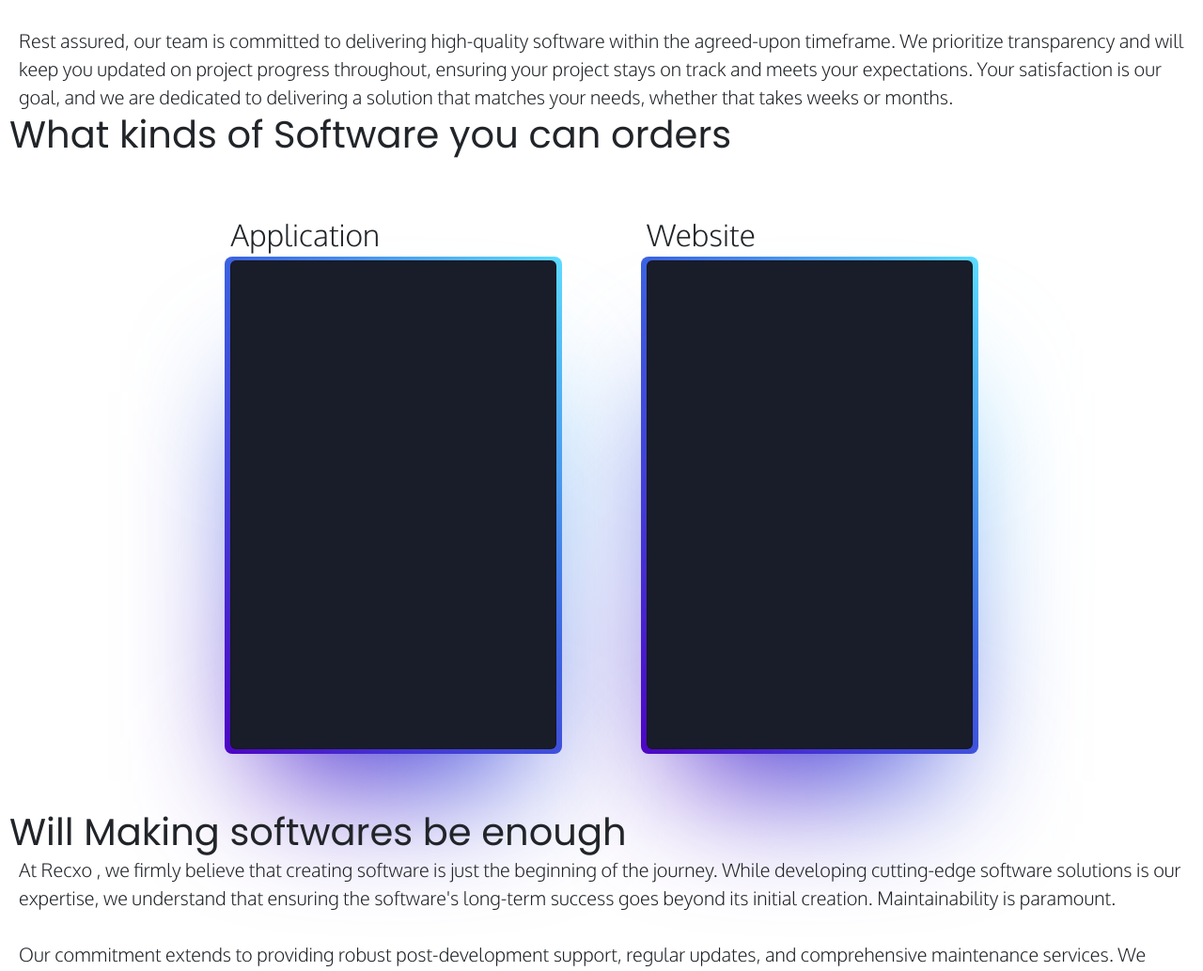
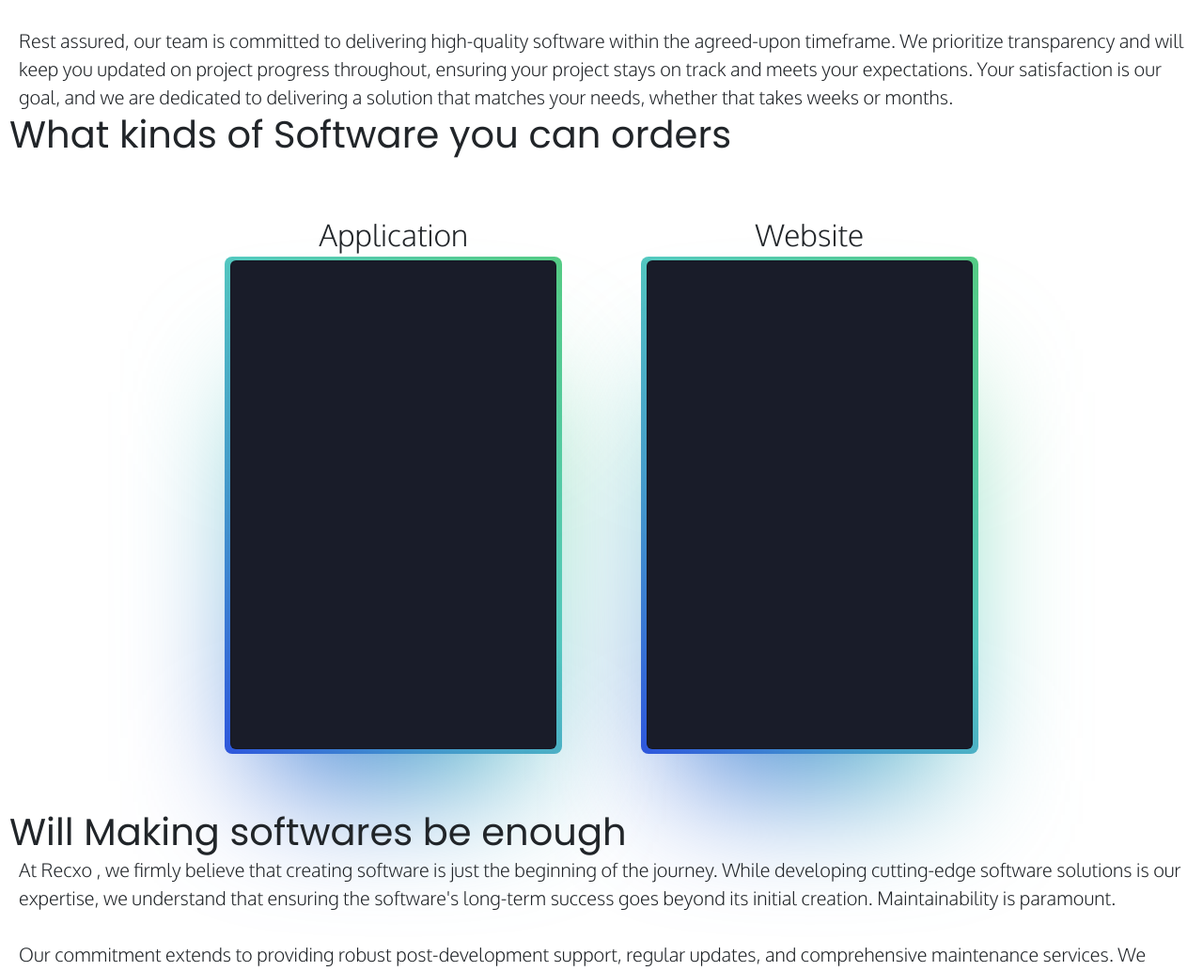
Before and after one commit to rishv1912/recxo-website, a Django app: page /services/ in a window 1280 px wide. Shown: the part 2419-3452 px from the top of the page at 94% size. Run offline with Django 4.2, Linux system fonts and the light colour scheme.

Commit message:
added the magic card in the services page

```diff
--- a/static/style/services.css
+++ b/static/style/services.css
@@ -165,6 +165,11 @@ body {
     margin: 4rem 0;
 }
 
+.softwares-type h2{
+    text-align: center;
+    font-family: var(--font-oxygen);
+}
+
 @property --rotate {
     syntax: "<angle>";
     initial-value: 132deg;
@@ -185,17 +190,20 @@ body {
     border-radius: 6px;
     justify-content: center;
     align-items: center;
-    text-align: center;
+    text-align: left;
     display: flex;
     font-size: 1.5em;
     color: rgb(88 199 250 / 0%);
     cursor: pointer;
-    font-family: cursive;
     /* z-index: 0.5; */
 }
 
+.card li{
+    font-size: 4vh;
+}
+
 .card:hover {
-    color: rgb(88 199 250 / 100%);
+    color: var(--main-color);
     transition: color 1s;
 }
 
@@ -211,13 +219,15 @@ body {
     width: 104%;
     height: 102%;
     border-radius: 8px;
-    background-image: linear-gradient(var(--rotate), #5ddcff, #3c67e3 43%, #4e00c2);
+    /* background-image: linear-gradient(var(--rotate), #5ddcff, #3c67e3 43%, #4e00c2); */
+    background-image: linear-gradient(var(--rotate), #55cb84, #55cbbf 43%, #2c50de);
     position: absolute;
     z-index: -1;
     top: -1%;
     left: -2%;
     animation: spin 2.5s linear infinite;
 }
+ /* #55cb84 #55cbbf #2c50de */
 
 .card::after {
     position: absolute;
@@ -231,26 +241,12 @@ body {
     margin: 0 auto;
     transform: scale(0.8);
     filter: blur(calc(var(--card-height) / 6));
-    background-image: linear-gradient(var(--rotate), #5ddcff, #3c67e3 43%, #4e00c2);
+    /* background-image: linear-gradient(var(--rotate), #5ddcff, #3c67e3 43%, #4e00c2); */
+    background-image: linear-gradient(var(--rotate), #55cb84, #55cbbf 43%, #2c50de);
     opacity: 1;
     transition: opacity .5s;
     animation: spin 2.5s linear infinite;
 }
-
-
-
-
-
-
-
-
-
-
-
-
-
-
-
 
 
 @keyframes spin {
@@ -270,34 +266,6 @@ a {
     font-weight: bold;
     /* margin-top: 2rem; */
 }
-
-
-
-
-
-
-
-
-
-
-
-
-
-
-
-
-
-
-
-
-
-
-
-
-
-
-
-
 
 /* section 2 ends */
 /* section 3 starts  */
```
